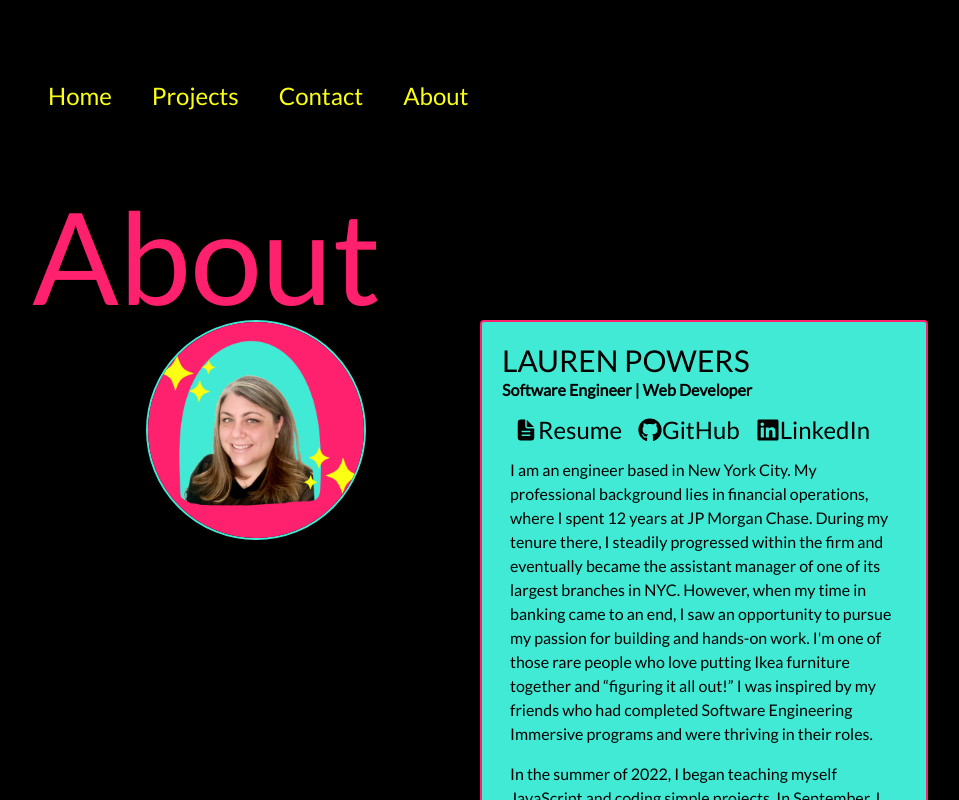
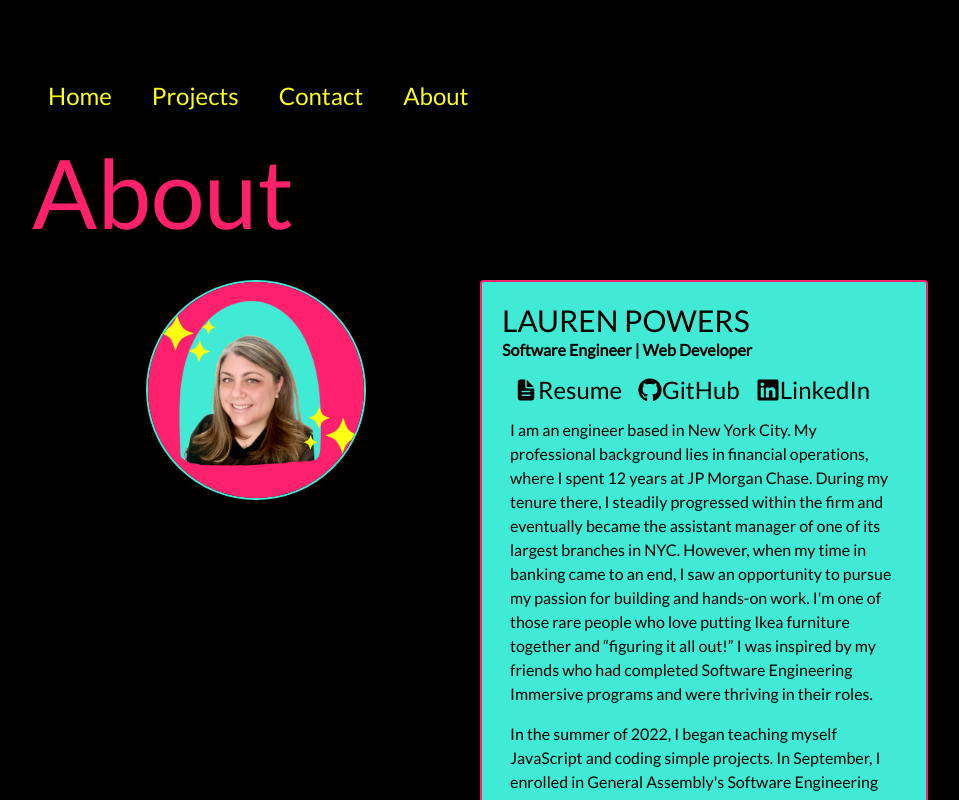
Before and after one commit to laurenpowers20/portfolio-page-v3, a Next.js app: page /about in a window 1280 px wide. Shown: the whole page, without its empty margins (160-1119 px from the left). Built offline with nearby package versions, Linux system fonts and the light colour scheme.

Commit message:
adjust padding and size

```diff
--- a/src/pages/about.js
+++ b/src/pages/about.js
@@ -14,12 +14,12 @@ export default function About(props) {
         }}
         className="text-neonPink-500 absolute top-0 left-0 w-full h-full bg-black lg:px-48 px-10 overflow-y-auto col-span-2"
       >
-        <div className="mt-48">
+        <div className="mt-36">
           <m.h1
             animate={{ y: 0 }}
             initial={{ y: "100%" }}
             transition={{ delay: 0.5, duration: 1 }}
-            className="lg:text-9xl text-6xl lg:text-left text-left flex"
+            className="lg:text-8xl text-5xl pb-10 lg:text-left text-left flex"
           >
             About{" "}
           </m.h1>
```
